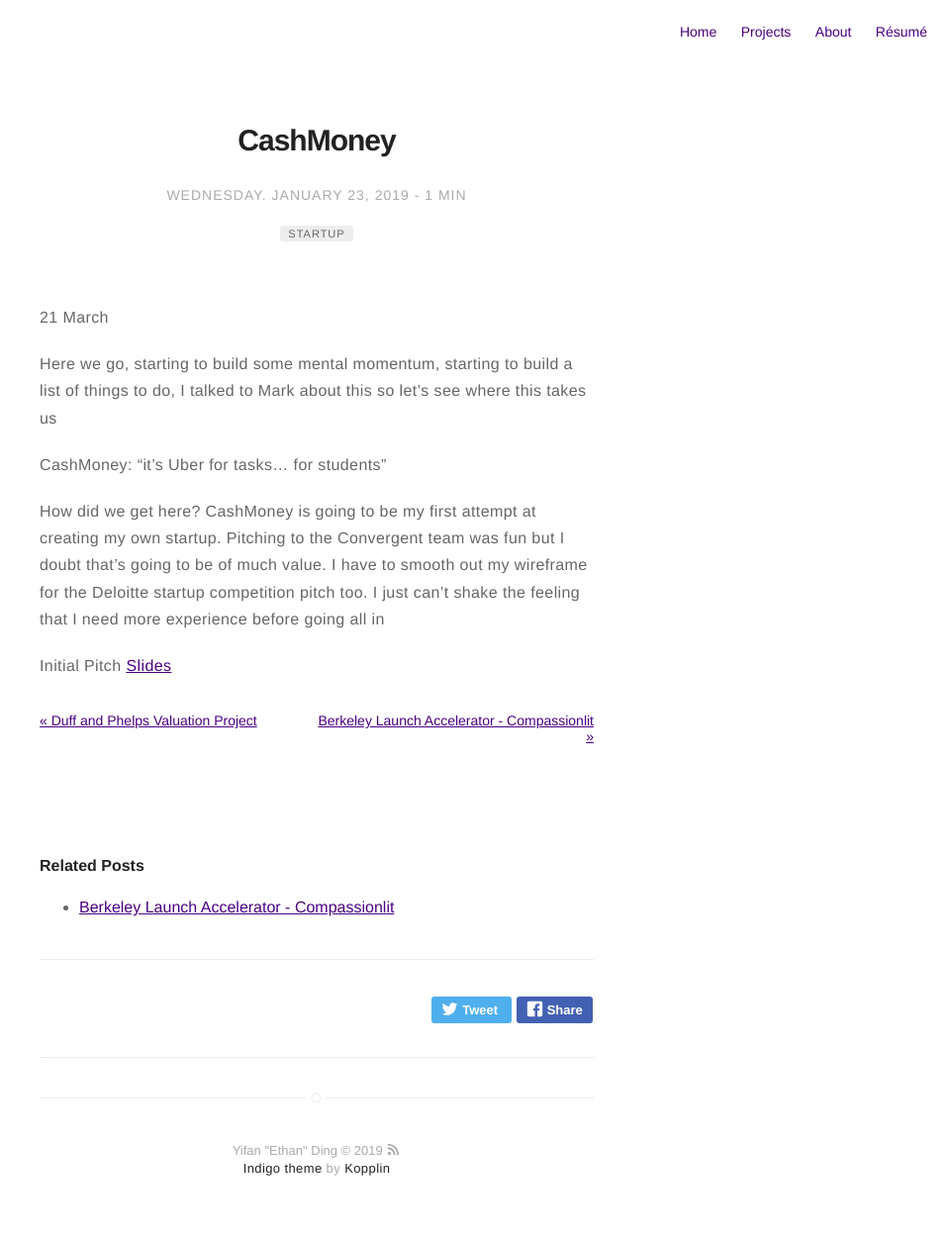
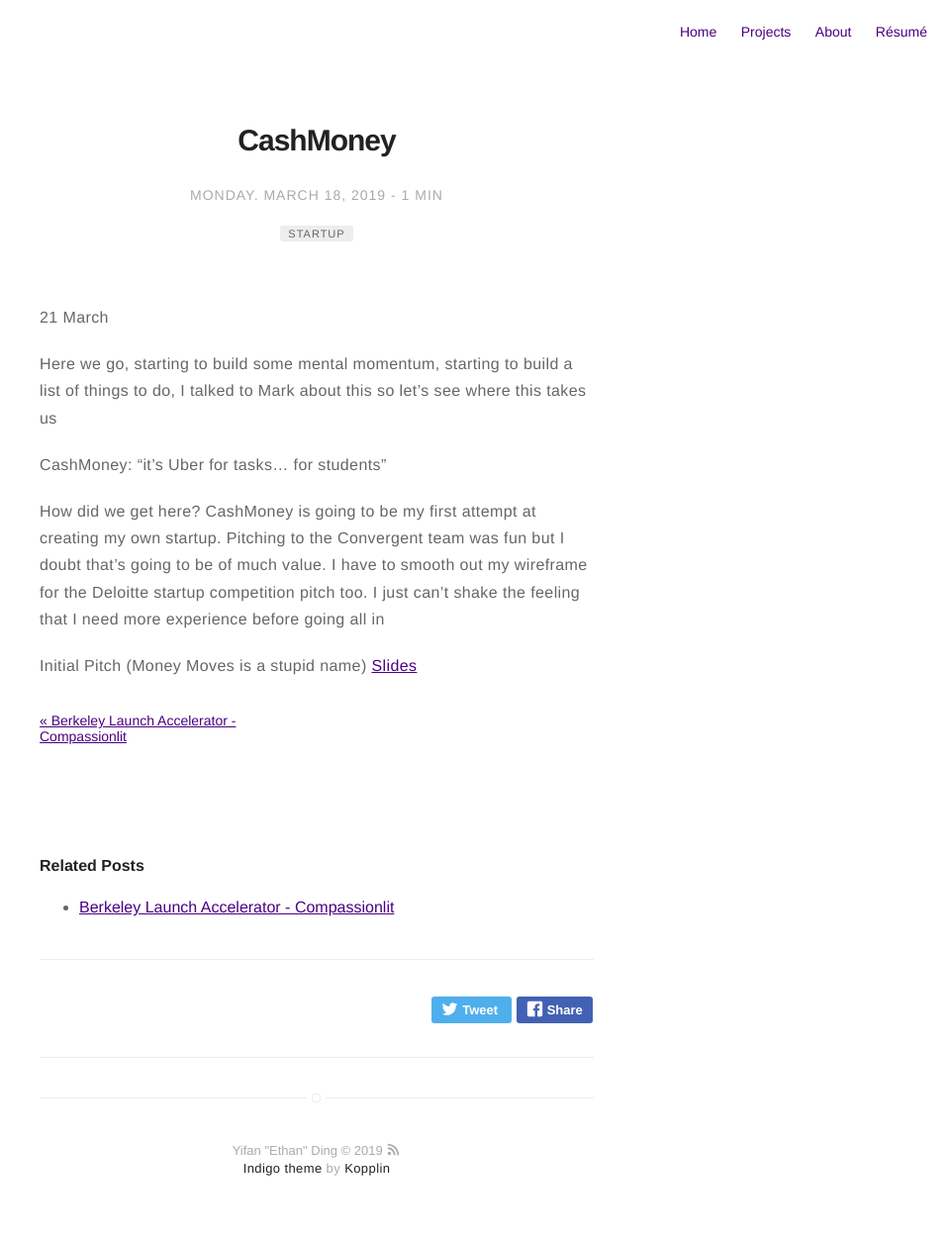
Before and after one commit to yifan-ding/yifan-ding.github.io, a Jekyll site: the page built from _posts/2019-03-18-cashmoney.markdown, in a window 1280 px wide. Shown: the whole page at 99% size, without its empty margins (320-1280 px from the left). Built offline with Jekyll 4.4.1, drawn with Linux system fonts in a browser that asks for light colours.

Commit message:
tiny edit

```diff
--- a/_posts/2019-03-18-cashmoney.markdown
+++ b/_posts/2019-03-18-cashmoney.markdown
@@ -1,7 +1,7 @@
 ---
 title: "CashMoney"
 layout: post
-date: 2019-01-23 09:00
+date: 2019-03-18 09:00
 tag:
 - Startup
 image:
@@ -22,4 +22,4 @@ CashMoney: "it's Uber for tasks... for students"
 
 How did we get here? CashMoney is going to be my first attempt at creating my own startup. Pitching to the Convergent team was fun but I doubt that's going to be of much value. I have to smooth out my wireframe for the Deloitte startup competition pitch too. I just can't shake the feeling that I need more experience before going all in
 
-Initial Pitch [Slides](https://docs.google.com/presentation/d/1sUINtg3rSvm77jKlQES9pM_1cCDR3D0BmBC6wgd0Qrs/edit?usp=sharing)
+Initial Pitch (Money Moves is a stupid name) [Slides](https://docs.google.com/presentation/d/1sUINtg3rSvm77jKlQES9pM_1cCDR3D0BmBC6wgd0Qrs/edit?usp=sharing)
```
